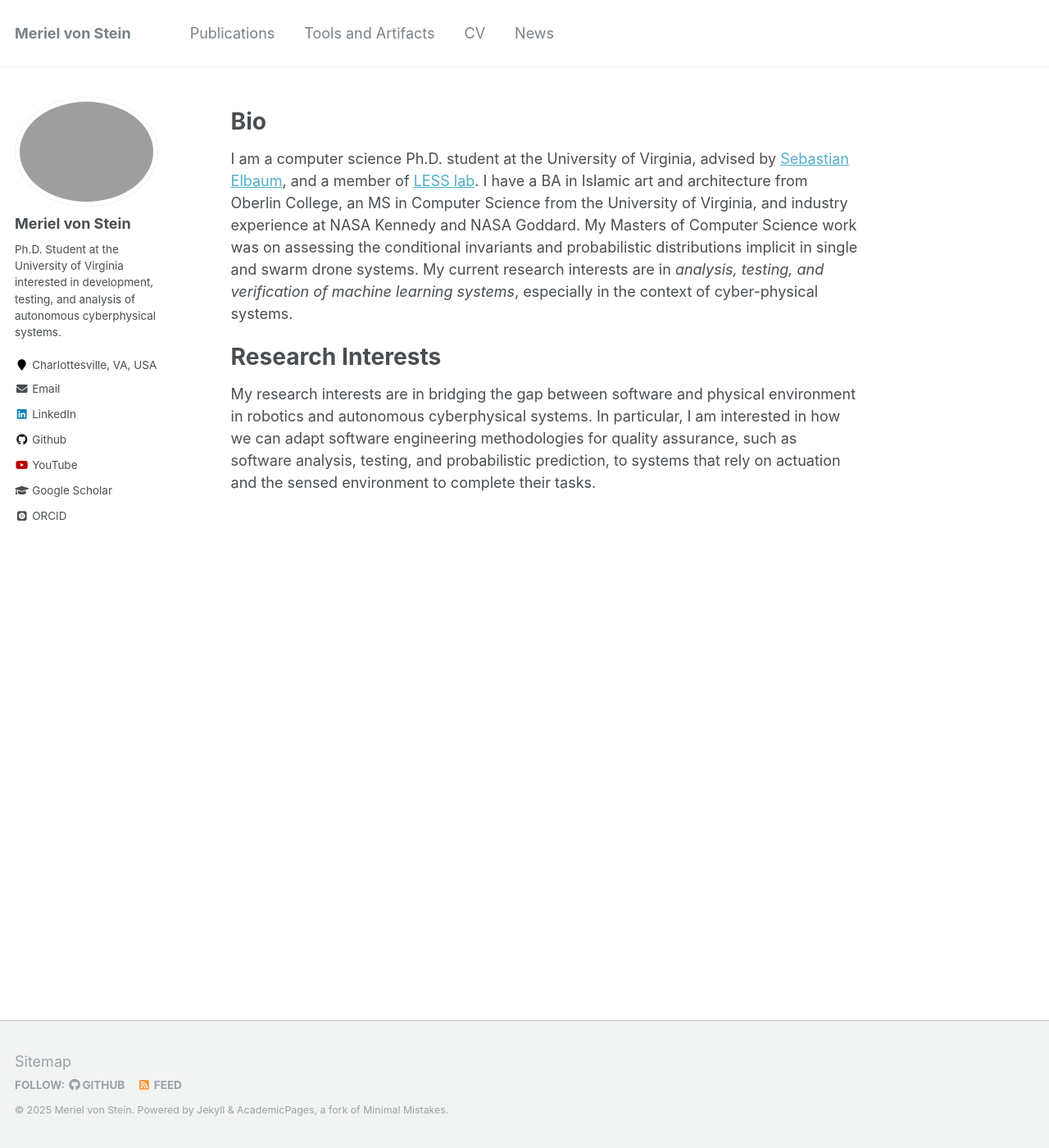
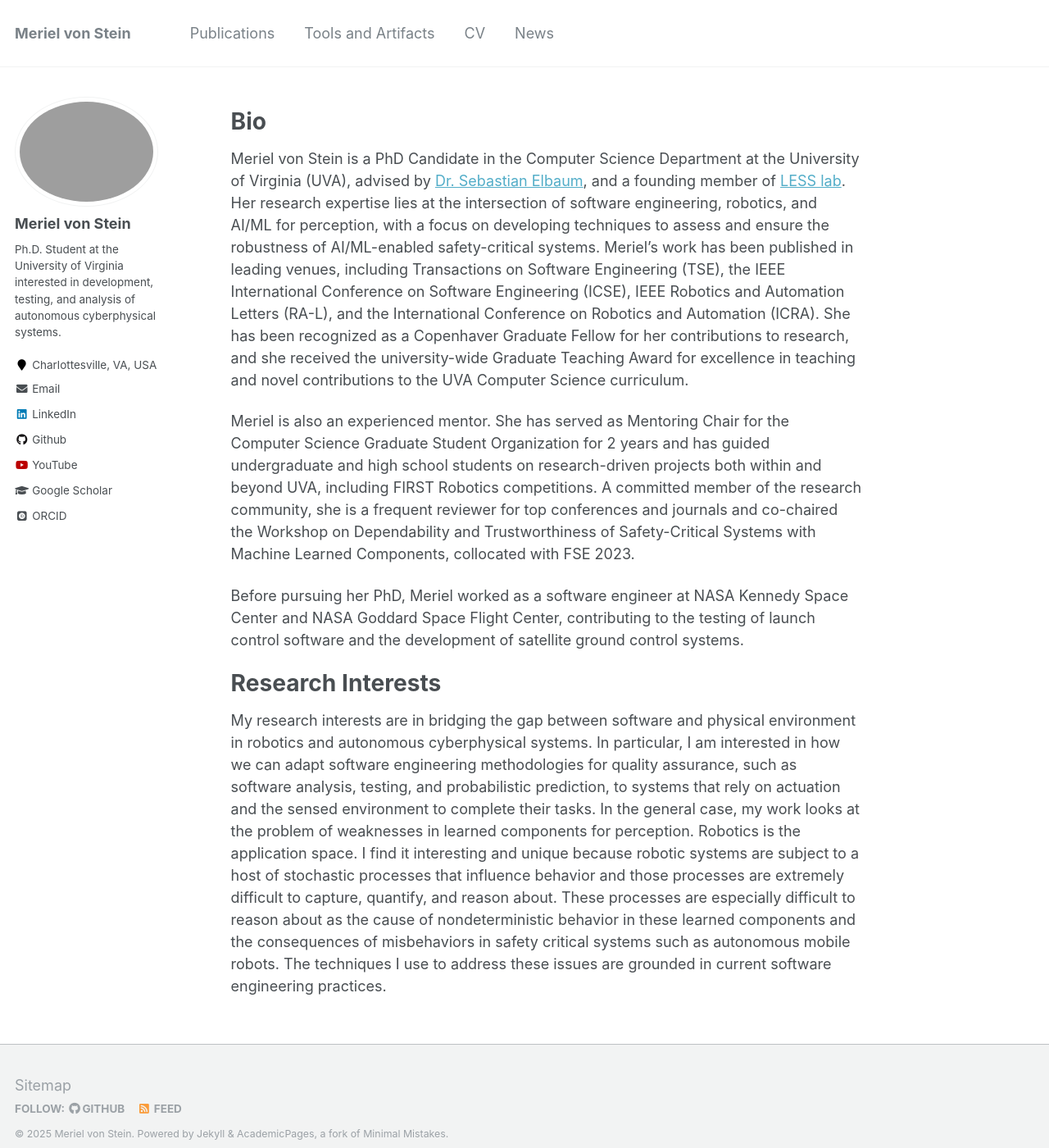
Before and after one commit to MissMeriel/MissMeriel.github.io, a Jekyll site: the page built from _pages/about.md, in a window 1280 px wide and 1400 px high. Shown: the whole window at 82% size. Built offline with Jekyll 4.4.1, drawn with Linux system fonts in a browser that asks for light colours; some web fonts are replaced.

Commit message:
updated bio

```diff
--- a/_pages/about.md
+++ b/_pages/about.md
@@ -11,13 +11,19 @@ redirect_from:
 Bio
 ===
 
-I am a computer science Ph.D. student at the University of Virginia, advised by [Sebastian Elbaum](https://engineering.virginia.edu/faculty/sebastian-elbaum), and a member of [LESS lab](https://less-lab-uva.github.io/).
-I have a BA in Islamic art and architecture from Oberlin College, an MS in Computer Science from the University of Virginia, and industry experience at NASA Kennedy and NASA Goddard.
-My Masters of Computer Science work was on assessing the conditional invariants and probabilistic distributions implicit in single and swarm drone systems.
-My current research interests are in *analysis, testing, and verification of machine learning systems*, especially in the context of cyber-physical systems.
+Meriel von Stein is a PhD Candidate in the Computer Science Department at the University of Virginia (UVA), advised by [Dr. Sebastian Elbaum](https://engineering.virginia.edu/faculty/sebastian-elbaum), and a founding member of [LESS lab](https://less-lab-uva.github.io/). Her research expertise lies at the intersection of software engineering, robotics, and AI/ML for perception, with a focus on developing techniques to assess and ensure the robustness of AI/ML-enabled safety-critical systems. Meriel’s work has been published in leading venues, including Transactions on Software Engineering (TSE), the IEEE International Conference on Software Engineering (ICSE), IEEE Robotics and Automation Letters (RA-L), and the International Conference on Robotics and Automation (ICRA). She has been recognized as a Copenhaver Graduate Fellow for her contributions to research, and she received the university-wide Graduate Teaching Award for excellence in teaching and novel contributions to the UVA Computer Science curriculum.
+
+Meriel is also an experienced mentor. She has served as Mentoring Chair for the Computer Science Graduate Student Organization for 2 years and has guided undergraduate and high school students on research-driven projects both within and beyond UVA, including FIRST Robotics competitions. A committed member of the research community, she is a frequent reviewer for top conferences and journals and co-chaired the Workshop on Dependability and Trustworthiness of Safety-Critical Systems with Machine Learned Components, collocated with FSE 2023.
+
+Before pursuing her PhD, Meriel worked as a software engineer at NASA Kennedy Space Center and NASA Goddard Space Flight Center, contributing to the testing of launch control software and the development of satellite ground control systems.
+
 
 Research Interests
 ===
 My research interests are in bridging the gap between software and physical environment in robotics and autonomous cyberphysical systems.
 In particular, I am interested in how we can adapt software engineering methodologies for quality assurance,
 such as software analysis, testing, and probabilistic prediction, to systems that rely on actuation and the sensed environment to complete their tasks.
+In the general case, my work looks at the problem of weaknesses in learned components for perception.
+Robotics is the application space. I find it interesting and unique because robotic systems are subject to a host of stochastic processes that influence behavior and those processes are extremely difficult to capture, quantify, and reason about.
+These processes are especially difficult to reason about as the cause of nondeterministic behavior in these learned components and the consequences of misbehaviors in safety critical systems such as autonomous mobile robots.
+The techniques I use to address these issues are grounded in current software engineering practices.
```
